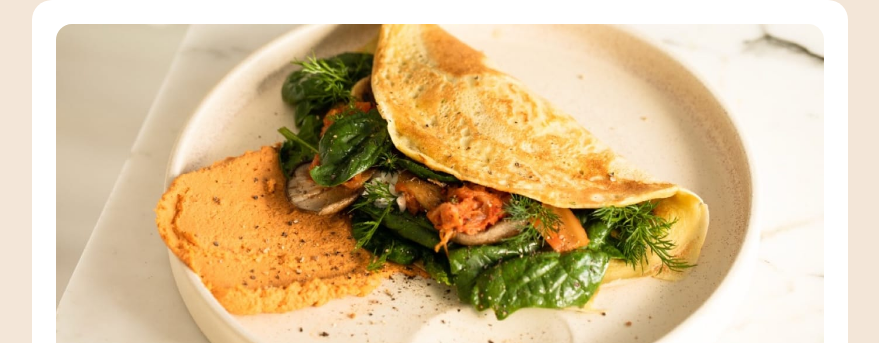
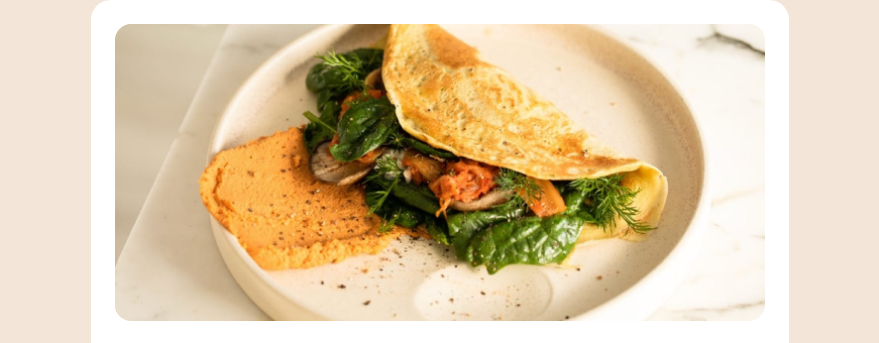
Before and after one commit to LouisVerch/Front-End-Mentor-Recipe-Page-, a plain HTML site: page index.html in a window 1280 px wide. Shown: the top 343 px of the page, without its empty margins (200-1079 px from the left). Drawn offline with Linux system fonts and the light colour scheme.

Commit message:
commit CSS final I hope

```diff
--- a/styles/styles.css
+++ b/styles/styles.css
@@ -13,7 +13,8 @@ body {
         display :flex;
         flex-direction: column;
         background-color: white;
-        max-width: 60%;
+        max-width: 100%;
+        width: 650px;
         height: auto;
         padding: 1.5rem;
         border-radius: 20px;
```
